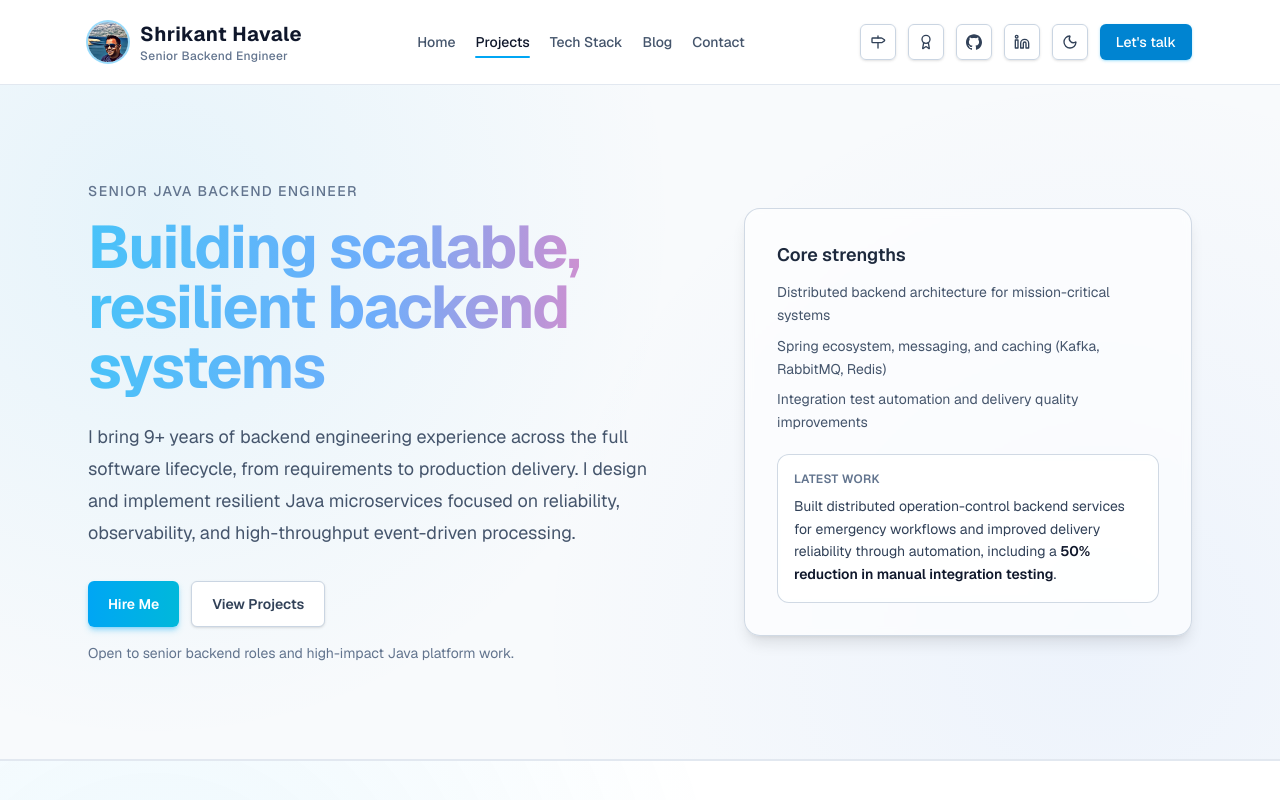
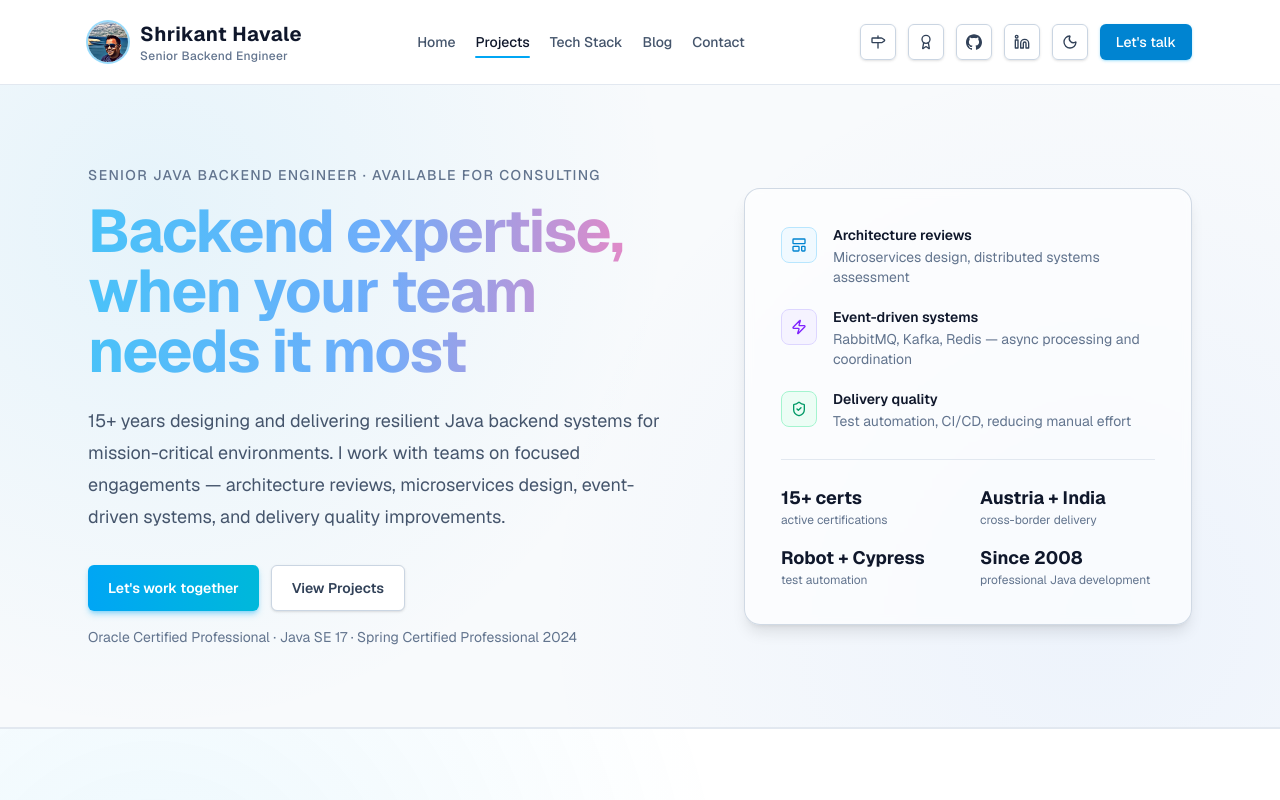
Before and after one commit to shrikanthavale/shrikant-portfolio, a Next.js app: page / in a window 1280 px wide. Shown: the top 800 px of the page. Built offline with nearby package versions, Linux system fonts and the light colour scheme; no server answers.

Commit message:
fix(herosection): improve hero section #7

```diff
--- a/app/components/Hero.tsx
+++ b/app/components/Hero.tsx
@@ -1,26 +1,27 @@
+import { LayoutTemplate, Zap, ShieldCheck } from "lucide-react";
+
 export default function Hero() {
   return (
     <section id="hero" className="section-ambient border-b border-slate-200 dark:border-slate-800">
-      <div className="mx-auto flex max-w-6xl flex-col gap-8 px-6 py-20 sm:gap-10 sm:py-24 lg:flex-row lg:items-center lg:justify-between">
+      <div className="mx-auto flex max-w-6xl flex-col gap-8 px-6 py-16 sm:gap-12 sm:py-20 lg:flex-row lg:items-center lg:justify-between lg:gap-16">
         <div className="max-w-xl">
           <p className="text-sm font-medium uppercase tracking-widest text-slate-500 dark:text-slate-400">
-            Senior Java Backend Engineer
+            Senior Java Backend Engineer · Available for Consulting
           </p>
           <h1 className="heading-gradient mt-3 text-4xl font-bold tracking-tight sm:mt-4 sm:text-6xl">
-            Building scalable, resilient backend systems
+            Backend expertise, when your team needs it most
           </h1>
           <p className="mt-5 text-base leading-7 text-slate-600 sm:mt-6 sm:text-lg sm:leading-8 dark:text-gray-400">
-            I bring 9+ years of backend engineering experience across the full
-            software lifecycle, from requirements to production delivery. I design
-            and implement resilient Java microservices focused on reliability,
-            observability, and high-throughput event-driven processing.
+            15+ years designing and delivering resilient Java backend systems for mission-critical environments. I work
+            with teams on focused engagements — architecture reviews, microservices design, event-driven systems, and
+            delivery quality improvements.
           </p>
           <div className="mt-7 flex flex-wrap gap-3 sm:mt-8">
             <a
               href="#contact-form"
               className="inline-flex items-center justify-center rounded-md bg-gradient-to-r from-sky-500 to-cyan-500 px-5 py-3 text-sm font-semibold text-white shadow-md shadow-sky-500/35 transition-all duration-200 hover:scale-105 hover:shadow-lg hover:shadow-sky-400/45"
             >
-              Hire Me
+              Let&apos;s work together
             </a>
             <a
               href="#projects"
@@ -30,30 +31,69 @@ export default function Hero() {
             </a>
           </div>
           <p className="mt-4 text-sm text-slate-500 dark:text-slate-400">
-            Open to senior backend roles and high-impact Java platform work.
+            Oracle Certified Professional · Java SE 17 · Spring Certified Professional 2024
           </p>
         </div>
 
-        <div className="glass-card glass-card-hover relative w-full max-w-md rounded-2xl p-6 shadow-lg sm:p-8">
-          <div className="space-y-5">
-            <div>
-              <h2 className="text-lg font-semibold text-slate-800 dark:text-slate-200">Core strengths</h2>
-              <ul className="mt-3 space-y-2 text-sm leading-relaxed text-slate-600 dark:text-gray-400">
-                <li>Distributed backend architecture for mission-critical systems</li>
-                <li>Spring ecosystem, messaging, and caching (Kafka, RabbitMQ, Redis)</li>
-                <li>Integration test automation and delivery quality improvements</li>
-              </ul>
+        <div className="glass-card glass-card-hover w-full max-w-md shrink-0 rounded-2xl p-7 shadow-lg sm:p-9">
+          <div className="space-y-7">
+            <div className="space-y-5">
+              <div className="flex gap-4">
+                <div className="mt-0.5 flex h-9 w-9 shrink-0 items-center justify-center rounded-lg border border-sky-200 bg-sky-50 dark:border-sky-800/60 dark:bg-sky-900/30">
+                  <LayoutTemplate className="h-4 w-4 text-sky-600 dark:text-sky-400" aria-hidden="true" />
+                </div>
+                <div>
+                  <p className="text-sm font-semibold text-slate-900 dark:text-white">Architecture reviews</p>
+                  <p className="mt-0.5 text-sm text-slate-500 dark:text-slate-400">
+                    Microservices design, distributed systems assessment
+                  </p>
+                </div>
+              </div>
+
+              <div className="flex gap-4">
+                <div className="mt-0.5 flex h-9 w-9 shrink-0 items-center justify-center rounded-lg border border-violet-200 bg-violet-50 dark:border-violet-800/60 dark:bg-violet-900/30">
+                  <Zap className="h-4 w-4 text-violet-600 dark:text-violet-400" aria-hidden="true" />
+                </div>
+                <div>
+                  <p className="text-sm font-semibold text-slate-900 dark:text-white">Event-driven systems</p>
+                  <p className="mt-0.5 text-sm text-slate-500 dark:text-slate-400">
+                    RabbitMQ, Kafka, Redis — async processing and coordination
+                  </p>
+                </div>
+              </div>
+
+              <div className="flex gap-4">
+                <div className="mt-0.5 flex h-9 w-9 shrink-0 items-center justify-center rounded-lg border border-emerald-200 bg-emerald-50 dark:border-emerald-800/60 dark:bg-emerald-900/30">
+                  <ShieldCheck className="h-4 w-4 text-emerald-600 dark:text-emerald-400" aria-hidden="true" />
+                </div>
+                <div>
+                  <p className="text-sm font-semibold text-slate-900 dark:text-white">Delivery quality</p>
+                  <p className="mt-0.5 text-sm text-slate-500 dark:text-slate-400">
+                    Test automation, CI/CD, reducing manual effort
+                  </p>
+                </div>
+              </div>
             </div>
-            <div className="glass-card rounded-xl p-4">
-              <p className="text-xs font-semibold uppercase tracking-wide text-slate-500 dark:text-slate-400">
-                Latest work
-              </p>
-              <p className="mt-2 text-sm leading-relaxed text-slate-700 dark:text-gray-400">
-                Built distributed operation-control backend services for emergency
-                workflows and improved delivery reliability through automation,
-                including a{' '}
-                <span className="font-semibold text-slate-900 dark:text-white">50% reduction in manual integration testing</span>.
-              </p>
+
+            <div className="border-t border-slate-200 pt-6 dark:border-slate-700">
+              <div className="grid grid-cols-2 gap-x-6 gap-y-4">
+                <div>
+                  <p className="text-lg font-bold text-slate-900 dark:text-white">15+ certs</p>
+                  <p className="text-xs text-slate-500 dark:text-slate-400">active certifications</p>
+                </div>
+                <div>
+                  <p className="text-lg font-bold text-slate-900 dark:text-white">Austria + India</p>
+                  <p className="text-xs text-slate-500 dark:text-slate-400">cross-border delivery</p>
+                </div>
+                <div>
+                  <p className="text-lg font-bold text-slate-900 dark:text-white">Robot + Cypress</p>
+                  <p className="text-xs text-slate-500 dark:text-slate-400">test automation</p>
+                </div>
+                <div>
+                  <p className="text-lg font-bold text-slate-900 dark:text-white">Since 2008</p>
+                  <p className="text-xs text-slate-500 dark:text-slate-400">professional Java development</p>
+                </div>
+              </div>
             </div>
           </div>
         </div>
--- a/app/components/ProjectCard.tsx
+++ b/app/components/ProjectCard.tsx
@@ -60,7 +60,7 @@ const ACCENT_ORDER = ["cyan", "amber", "rose"] as const;
 function pickAccentKey(seed: string) {
   let hash = 0;
   for (let index = 0; index < seed.length; index += 1) {
-    hash = (hash + seed.charCodeAt(index) * (index + 1)) % 997;
+    hash = (hash + (seed.codePointAt(index) ?? 0) * (index + 1)) % 997;
   }
   return ACCENT_ORDER[hash % ACCENT_ORDER.length];
 }
@@ -93,7 +93,7 @@ export default function ProjectCard({
   detailsHref,
   detailsLabel = "View project details",
   variant = "compact",
-}: ProjectCardProps) {
+}: Readonly<ProjectCardProps>) {
   const isDetailed = variant === "detailed";
   const accentKey = pickAccentKey(title);
   const accent = CARD_ACCENTS[accentKey];
```
